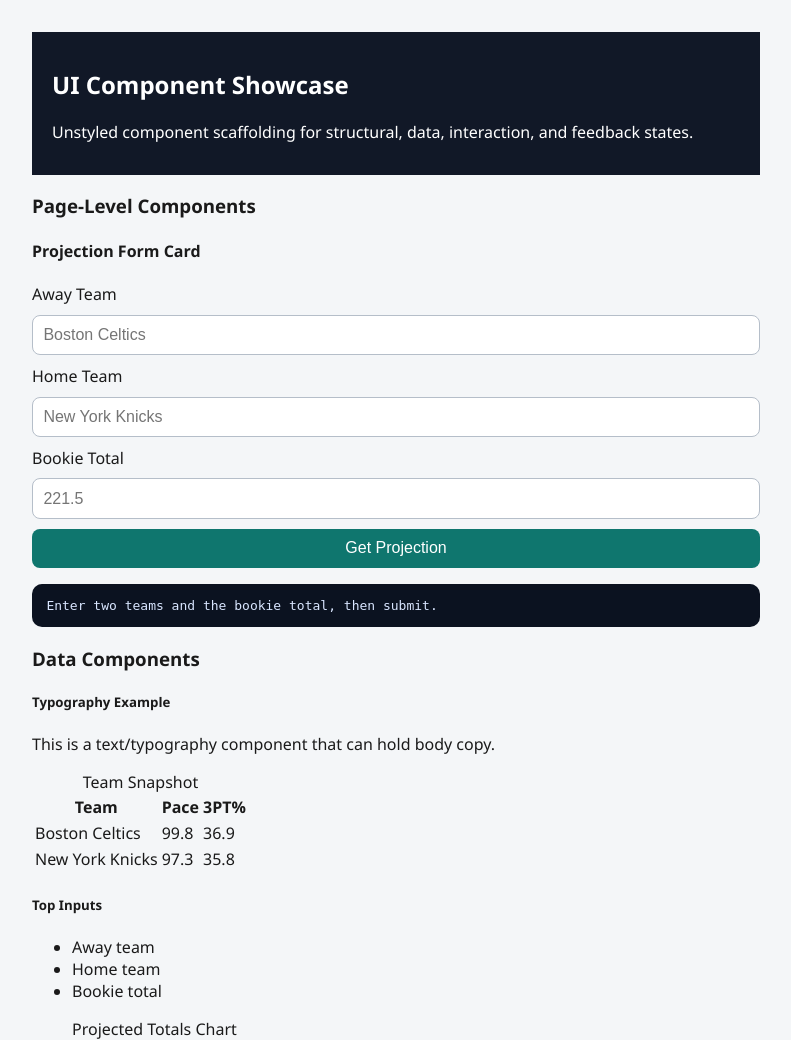
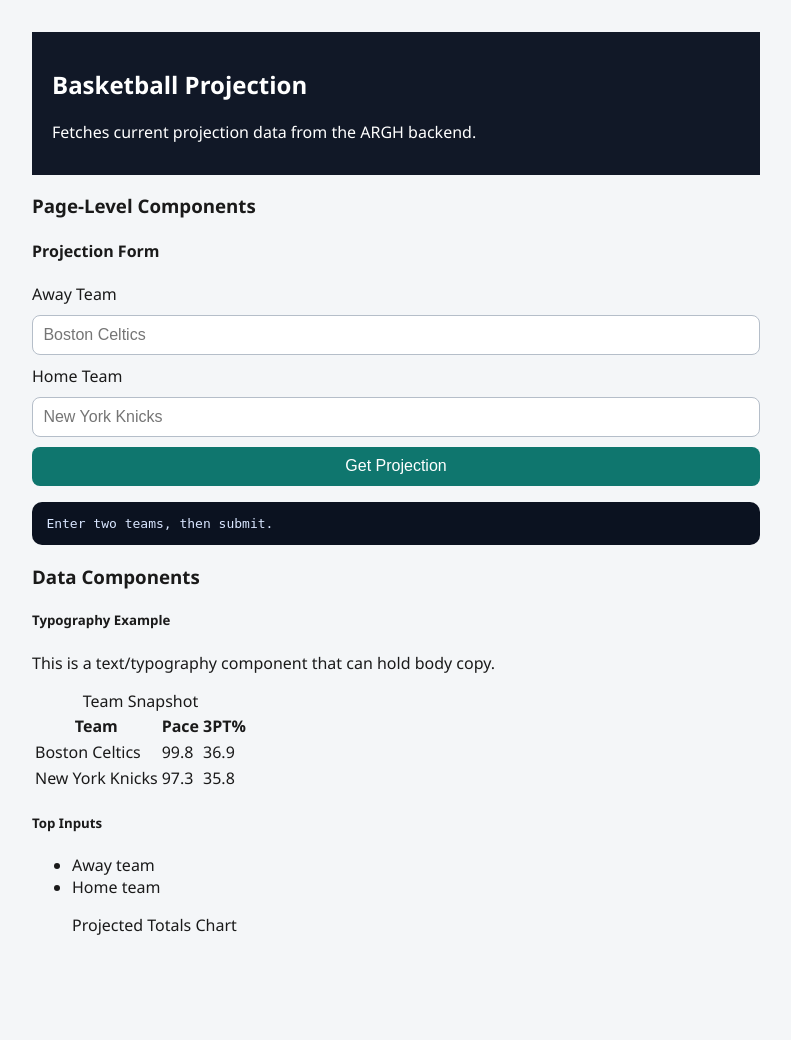
Before and after one commit to oponite/argh-frontend-website, a Flask app: page / in a window 1280 px wide. Shown: the part 178-1218 px from the top of the page, without its empty margins (244-1035 px from the left). Run offline with Flask 3, Linux system fonts and the light colour scheme; a map, chart or similar area stays blank; parts of the project's set-up code (start-up, migrations or seed data) failed here and were passed over; some libraries are stand-ins or nearby versions.

Commit message:
Cleaned up network issues with backend

```diff
--- a/app.py
+++ b/app.py
@@ -4,7 +4,12 @@ import requests
 from flask import Flask, jsonify, render_template, request
 
 app = Flask(__name__)
-BACKEND_URL = os.getenv("BACKEND_URL", "http://127.0.0.1:8000")
+BACKEND_URL = os.getenv("BACKEND_URL", "http://127.0.0.1:8000").rstrip("/")
+BACKEND_TIMEOUT = float(os.getenv("BACKEND_TIMEOUT", "25"))
+
+
+def backend_endpoint(path):
+    return f"{BACKEND_URL}/{path.lstrip('/')}"
 
 
 @app.route("/")
@@ -17,7 +22,19 @@ def dashboard():
 
 @app.get("/health-check")
 def health_check():
-    return jsonify({"frontend_status": "ok"})
+    payload = {"frontend_status": "ok", "backend_url": BACKEND_URL}
+    try:
+        response = requests.get(backend_endpoint("/health"), timeout=5)
+        payload["backend_status"] = "ok" if response.ok else "error"
+        payload["backend_response"] = response.json()
+        return jsonify(payload), 200 if response.ok else 502
+    except requests.RequestException as exc:
+        payload["backend_status"] = "unreachable"
+        payload["backend_error"] = str(exc)
+        return jsonify(payload), 502
+    except ValueError:
+        payload["backend_status"] = "invalid_json"
+        return jsonify(payload), 502
 
 
 @app.post("/projection")
@@ -25,27 +42,28 @@ def projection():
     payload = request.get_json(silent=True) or {}
     away_team = payload.get("away_team")
     home_team = payload.get("home_team")
-    bookie_total = payload.get("bookie_total")
-
     try:
         if not away_team or not home_team:
             raise ValueError("Missing team values")
         response = requests.post(
-            f"{BACKEND_URL}/api/basketball/projection",
+            backend_endpoint("/api/basketball/projection"),
             json={
                 "away_team": away_team,
                 "home_team": home_team,
-                "bookie_total": float(bookie_total),
             },
-            timeout=25,
+            timeout=BACKEND_TIMEOUT,
         )
-    except (TypeError, ValueError):
-        return jsonify({"error": "Please provide away team, home team, and numeric bookie total."}), 400
+    except ValueError:
+        return jsonify({"error": "Please provide both away and home teams."}), 400
     except requests.RequestException as exc:
         return jsonify({"error": f"Backend unavailable: {exc}"}), 502
 
     if not response.ok:
-        return jsonify({"error": response.text}), response.status_code
+        try:
+            error = response.json().get("detail", response.text)
+        except ValueError:
+            error = response.text
+        return jsonify({"error": error}), response.status_code
 
     try:
         return jsonify(response.json())
--- a/static/js/main.js
+++ b/static/js/main.js
@@ -13,7 +13,6 @@ if (form && output && submitButton) {
     const payload = {
       away_team: form.away_team?.value?.trim() ?? "",
       home_team: form.home_team?.value?.trim() ?? "",
-      bookie_total: form.bookie_total?.value?.trim() ?? "",
     };
 
     submitButton.disabled = true;
--- a/templates/dashboard.html
+++ b/templates/dashboard.html
@@ -4,10 +4,10 @@
 
 {% block content %}
 {% import "components/ui_components.html" as ui %}
-{{ ui.page_header("UI Component Showcase", "Unstyled component scaffolding for structural, data, interaction, and feedback states.") }}
+{{ ui.page_header("Basketball Projection", "Fetches current projection data from the ARGH backend.") }}
 
 {% call ui.section_block("page-level-components", "Page-Level Components") %}
-    {% call ui.card_panel("Projection Form Card") %}
+    {% call ui.card_panel("Projection Form") %}
     <form id="projection-form">
         <label for="away-team">Away Team</label>
         <input id="away-team" name="away_team" type="text" placeholder="Boston Celtics" required>
@@ -15,19 +15,17 @@
         <label for="home-team">Home Team</label>
         <input id="home-team" name="home_team" type="text" placeholder="New York Knicks" required>
 
-        <label for="bookie-total">Bookie Total</label>
-        <input id="bookie-total" name="bookie_total" type="number" step="0.1" placeholder="221.5" required>
 
         {{ ui.button("submit-btn", "Get Projection", "submit") }}
     </form>
-    <pre id="output">Enter two teams and the bookie total, then submit.</pre>
+    <pre id="output">Enter two teams, then submit.</pre>
     {% endcall %}
 {% endcall %}
 
 {% call ui.section_block("data-components", "Data Components") %}
     {{ ui.text_block("Typography Example", "This is a text/typography component that can hold body copy.") }}
     {{ ui.data_table("Team Snapshot", ["Team", "Pace", "3PT%"], [["Boston Celtics", "99.8", "36.9"], ["New York Knicks", "97.3", "35.8"]]) }}
-    {{ ui.data_list("Top Inputs", ["Away team", "Home team", "Bookie total"]) }}
+    {{ ui.data_list("Top Inputs", ["Away team", "Home team"]) }}
     {{ ui.chart_placeholder("projection-chart", "Projected Totals Chart", [218, 220, 223, 221, 224]) }}
 {% endcall %}
 
```
Also changed, not shown: tests/test_app.py (added, +43 -0 lines), README.md, 1 other file.
